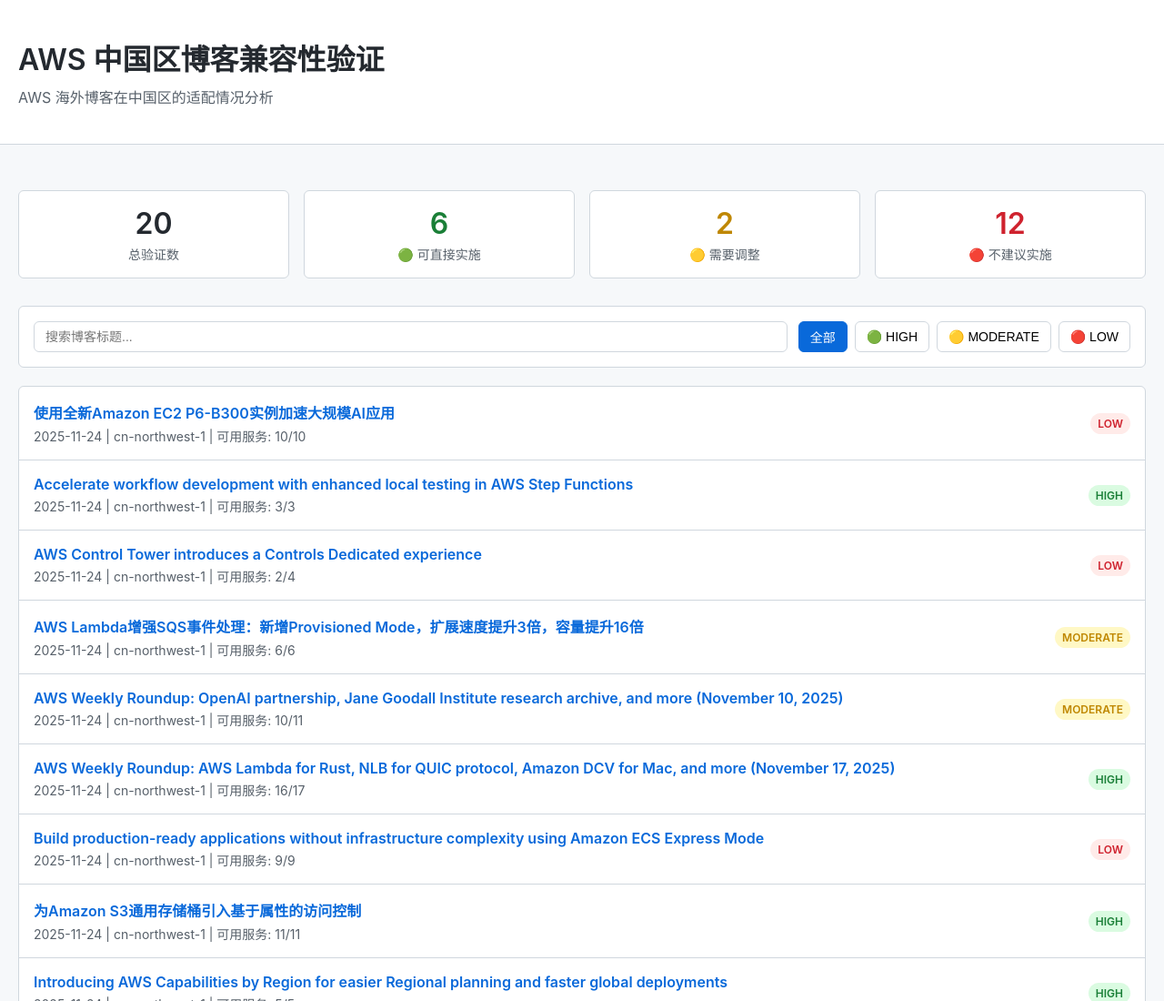
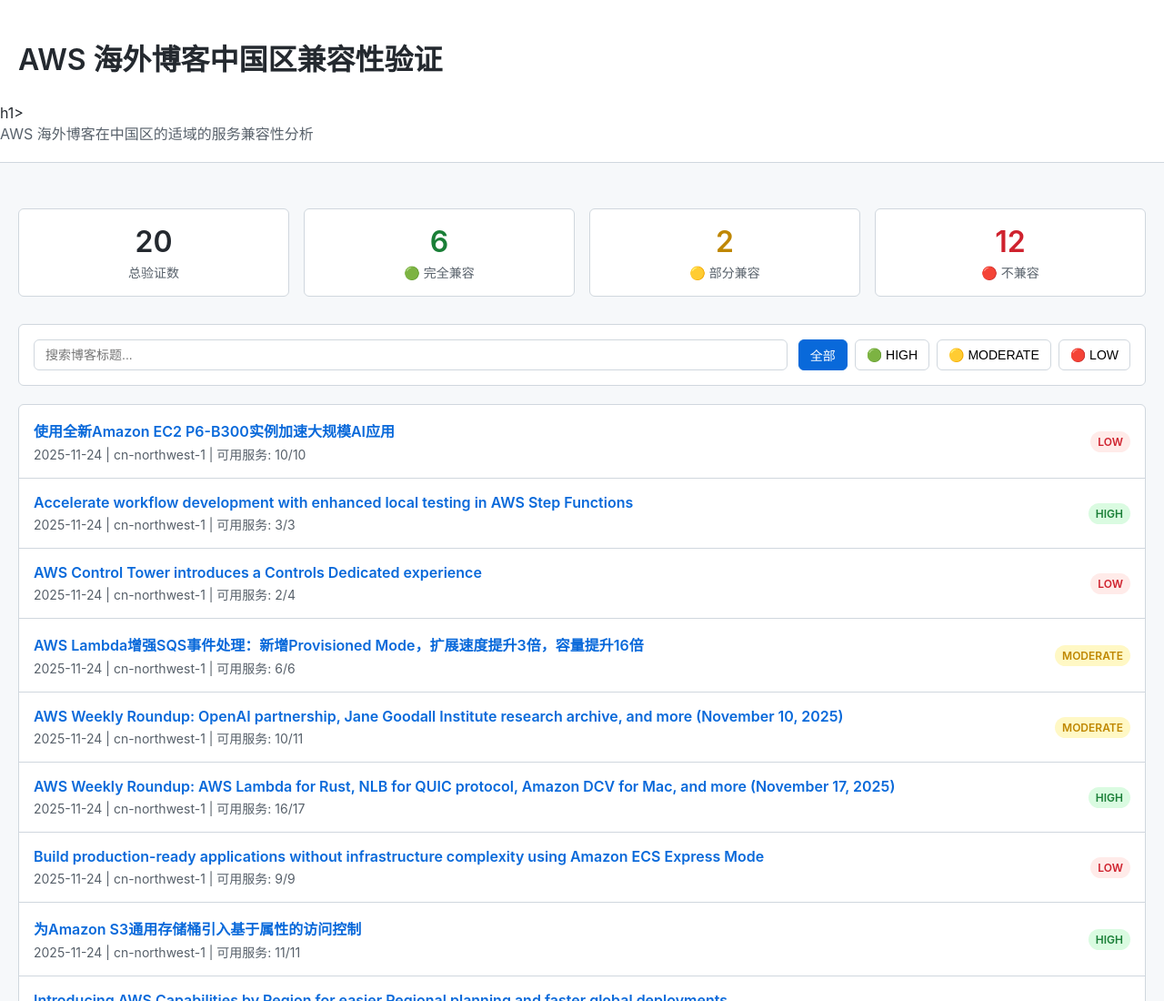
Before and after one commit to walkley/china-regions-content-bot, a plain HTML site: page docs/index.html in a window 1280 px wide. Shown: the top 1100 px of the page at 91% size. Drawn offline with nearby package versions, Linux system fonts and the light colour scheme.

Commit message:
优化页面标题和分类描述

```diff
--- a/docs/index.html
+++ b/docs/index.html
@@ -3,7 +3,7 @@
 <head>
     <meta charset="UTF-8">
     <meta name="viewport" content="width=device-width, initial-scale=1.0">
-    <title>AWS 中国区博客兼容性验证</title>
+    <title>AWS 海外博客中国区兼容性验证</title>
 
     <!-- Styles -->
     <link rel="stylesheet" href="https://cdn.jsdelivr.net/npm/github-markdown-css@5/github-markdown.min.css">
@@ -266,8 +266,8 @@
 <body>
     <header>
         <div class="container">
-            <h1>AWS 中国区博客兼容性验证</h1>
-            <p>AWS 海外博客在中国区的适配情况分析</p>
+            <h1>AWS 海外博客中国区兼容性验证</div>h1>
+            <p>AWS 海外博客在中国区的适域的服务兼容性分析</p>
         </div>
     </header>
 
@@ -280,15 +280,15 @@
             </div>
             <div class="stat-card high">
                 <div class="number" id="stat-high">0</div>
-                <div class="label">🟢 可直接实施</div>
+                <div class="label">🟢 完全兼容</div>
             </div>
             <div class="stat-card moderate">
                 <div class="number" id="stat-moderate">0</div>
-                <div class="label">🟡 需要调整</div>
+                <div class="label">🟡 部分兼容</div>
             </div>
             <div class="stat-card low">
                 <div class="number" id="stat-low">0</div>
-                <div class="label">🔴 不建议实施</div>
+                <div class="label">🔴 不兼容</div>
             </div>
         </div>
 
```
